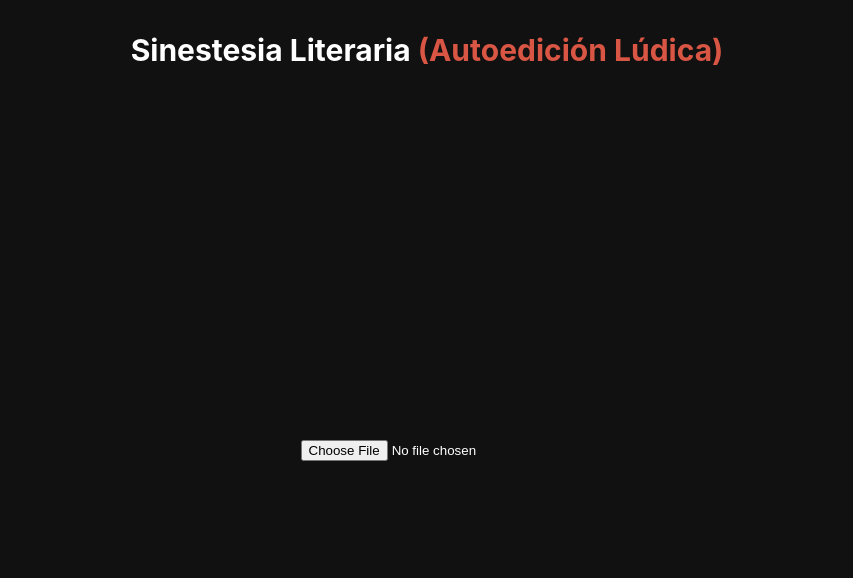
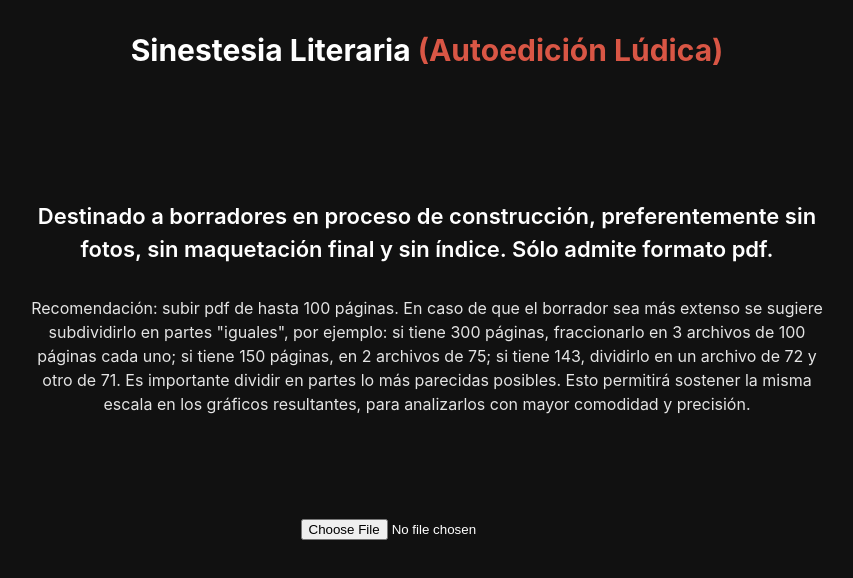
Before and after one commit to jmmzzei/sinestesia, a React (Vite) app: page / in a window 1280 px wide. Shown: the top 578 px of the page, without its empty margins (213-1066 px from the left). Built offline with nearby package versions, Linux system fonts and the light colour scheme.

Commit message:
Change styles

```diff
--- a/src/App.tsx
+++ b/src/App.tsx
@@ -37,11 +37,11 @@ const customStyles = {
 }
 
 const options = [
-  { value: 'acido', label: 'Acido' },
-  { value: 'amargo', label: 'Amargo' },
-  { value: 'dulce', label: 'Dulce' },
-  { value: 'salado', label: 'Salado' },
-  { value: 'picante', label: 'Picante' }
+  { value: 'acido', label: 'Acido', color: '#cafe21' },
+  { value: 'amargo', label: 'Amargo', color: '#492734' },
+  { value: 'dulce', label: 'Dulce', color: '#19e5d6' },
+  { value: 'salado', label: 'Salado', color: '#383a3d' },
+  { value: 'picante', label: 'Picante', color: '#f21e69' }
 ]
 
 const stationOptions = [
@@ -159,11 +159,7 @@ const App = () => {
     link.click()
   }
 
-  const breathingChartY = [0, ...Object.values(metrics).map(item => item.breathing)]
   const tonesChartY = [0, ...Object.values(metrics).map(item => item.tone)]
-
-  // const tonesChartX = num =>
-  //   Array.from({ length: num }, (_, i) => (i / (num - 1)) * 100)
 
   const hasFileLoaded = pagesQtty > 0
 
@@ -173,7 +169,18 @@ const App = () => {
         <h1 className="title">Sinestesia Literaria <span className="very-red"> (Autoedición Lúdica)</span></h1>
       </div>
       <div className="container empty">
-        <input type="file" accept="application/pdf" onChange={handleFileChange2} />
+        <div className="initial-text-container">
+          <div className="subtitle">Destinado a borradores en proceso de construcción, preferentemente sin fotos, sin maquetación final y sin índice. Sólo admite formato pdf.
+          </div>
+
+          <div className="recommendation">
+            Recomendación: subir pdf de hasta 100 páginas. En caso de que el borrador sea más extenso se sugiere subdividirlo en partes "iguales", por ejemplo: si tiene 300 páginas, fraccionarlo en 3 archivos de 100 páginas cada uno; si tiene 150 páginas, en 2 archivos de 75; si tiene 143, dividirlo en un archivo de 72 y otro de 71. Es importante dividir en partes lo más parecidas posibles. Esto permitirá sostener la misma escala en los gráficos resultantes, para analizarlos con mayor comodidad y precisión.
+          </div>
+        </div>
+
+        <div className="input-container">
+          <input type="file" accept="application/pdf" onChange={handleFileChange2} className="input" />
+        </div>
       </div>
     </div>
   }
@@ -196,19 +203,19 @@ const App = () => {
               ? <div><div id="results">
                 <LineChart dataToneX={x} dataToneY={tonesChartY} />
                 <div className="result-list-container">
-                  <div>Respiración</div>
+                  <div className="result-section-title">Respiración <span className="section-index">{breathingOptions.map(el => <span className="index-name"><span className="index-color" style={{ backgroundColor: el.color }}></span>{el.label} </span>)}</span></div>
                   <div className="result-list">
-                    {Object.values(metrics).map(item => item.breathing).map((el) => <span className={"result-list-item " + (100 / pagesQtty < 20 ? 'zoom' : '')} style={{ width: 100 / pagesQtty + "%", backgroundColor: breathingOptions.find(e => e.value === el)?.color, color: breathingOptions.find(e => e.value === el)?.fontColor }}>{el}</span>)}
+                    {Object.values(metrics).map(item => item.breathing).map((el) => <span className={"result-list-item " + (100 / pagesQtty < 20 ? 'zoom' : '')} style={{ width: 100 / pagesQtty + "%", backgroundColor: breathingOptions.find(e => e.value === el)?.color, color: breathingOptions.find(e => e.value === el)?.fontColor }}></span>)}
                   </div>
 
-                  <div>Estaciones</div>
+                  <div className="result-section-title">Estaciones <span className="section-index">{stationOptions.map(el => <span className="index-name"><span className="index-color" style={{ backgroundColor: el.color }}></span>{el.label} </span>)}</span></div>
                   <div className="result-list">
-                    {Object.values(metrics).map(item => item.station).map((el) => <span className={"result-list-item " + (100 / pagesQtty < 20 ? 'zoom' : '')} style={{ width: 100 / pagesQtty + "%", backgroundColor: stationOptions.find(e => e.value === el)?.color }}>{el}</span>)}
+                    {Object.values(metrics).map(item => item.station).map((el) => <span className={"result-list-item " + (100 / pagesQtty < 20 ? 'zoom' : '')} style={{ width: 100 / pagesQtty + "%", backgroundColor: stationOptions.find(e => e.value === el)?.color }}></span>)}
                   </div>
 
-                  <div>Sabores</div>
+                  <div className="result-section-title">Sabores <span className="section-index">{options.map(el => <span className="index-name"><span className="index-color" style={{ backgroundColor: el.color }}></span>{el.label} </span>)}</span></div>
                   <div className="result-list">
-                    {Object.values(metrics).map(item => item.taste).map((el) => <span className="result-list-item" style={{ width: 100 / pagesQtty + "%", display: 'inline-flex', alignItems: 'center', justifyContent: 'center' }}>{el}</span>)}
+                    {Object.values(metrics).map(item => item.taste).map((el) => <span className={"result-list-item " + (100 / pagesQtty < 20 ? 'zoom' : '')} style={{ width: 100 / pagesQtty + "%", backgroundColor: options.find(e => e.value === el)?.color }}></span>)}
                   </div>
                 </div>
               </div>
--- a/src/index.css
+++ b/src/index.css
@@ -60,6 +60,7 @@ body {
   margin-bottom: 0;
   margin-top: 0;
   background: #111111;
+  justify-content: flex-start;
 }
 
 #results {
@@ -172,6 +173,53 @@ body {
   background: #555;
 }
 
+.initial-text-container {
+  max-width: 800px;
+  margin-bottom: 100px;
+  margin-top: 100px;
+}
+
+@media (max-width: 1024px) {
+  .initial-text-container {
+    max-width: 80%;
+  }
+}
+
+.result-section-title {
+  font-weight: 600;
+}
+
+.index-name {
+  font-size: 14px;
+  font-weight: 400;
+}
+
+.index-color {
+  width: 10px;
+  height: 10px;
+  border: 1px solid white;
+  border-radius: 50%;
+  display: inline-block;
+  margin-left: 20px;
+  margin-right: 5px;
+}
+
+.input-container {
+  padding-bottom: 50px;
+}
+
+.subtitle {
+  font-weight: 600;
+  font-size: 22px;
+  text-align: center;
+  margin-bottom: 30px;
+}
+
+.recommendation {
+  color: #e4e4e4;
+  text-align: center;
+}
+
 .result-list {
   border: 1px solid white;
   height: 30px;
@@ -180,31 +228,6 @@ body {
   margin-top: 10px;
   margin-bottom: 20px;
   overflow: hidden;
-  padding-bottom: 4px;
-  overflow-x: auto;
-}
-
-/* width */
-.result-list::-webkit-scrollbar {
-  width: 2px;
-  height: 4px;
-  margin: 0 10px;
-}
-
-/* Track */
-.result-list::-webkit-scrollbar-track {
-  background: #111111;
-}
-
-/* Handle */
-.result-list::-webkit-scrollbar-thumb {
-  background: #ffffff;
-  border-radius: 40px;
-}
-
-/* Handle on hover */
-.result-list::-webkit-scrollbar-thumb:hover {
-  background: #555;
 }
 
 .result-list-item {
@@ -215,7 +238,6 @@ body {
   transition: 0.4s all;
   color: white;
   height: 30px;
-  min-width: 150px;
 }
 
 .result-list-item:last-child {
```
